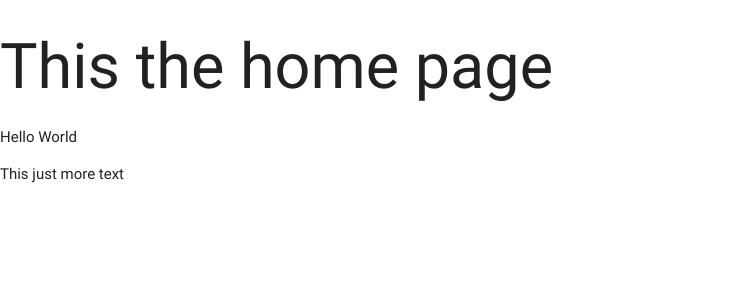
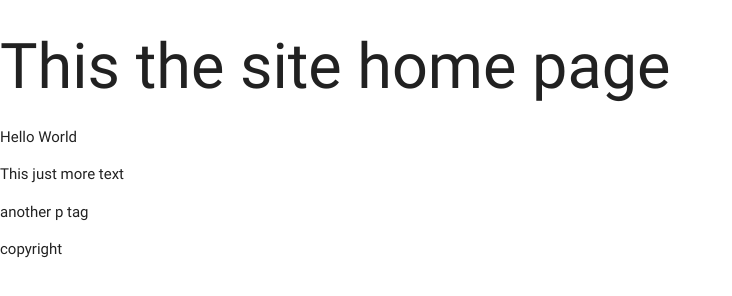
Before and after one commit to Kwasi82/materialize-proj, a plain HTML site: page index.html in a window 1280 px wide. Shown: the whole page, without its empty margins (0-732 px from the left). Drawn offline with nearby package versions, Linux system fonts and the light colour scheme.

Commit message:
Added more info to home page

```diff
--- a/index.html
+++ b/index.html
@@ -14,10 +14,15 @@
     <body>
       <header></header>
       <section>
-        <h1>This the home page</h1>
+        <h1>This the site  home page</h1>
         <p>Hello World</p>
         <p>This just more text</p>
+        <p>another p tag</p>
       </section>
+      <footer>
+        <p>copyright</p>
+
+      </footer>
       <!--Import jQuery before materialize.js-->
       <script type="text/javascript" src="https://code.jquery.com/jquery-2.1.1.min.js"></script>
       <script type="text/javascript" src="js/materialize.min.js"></script>
```
